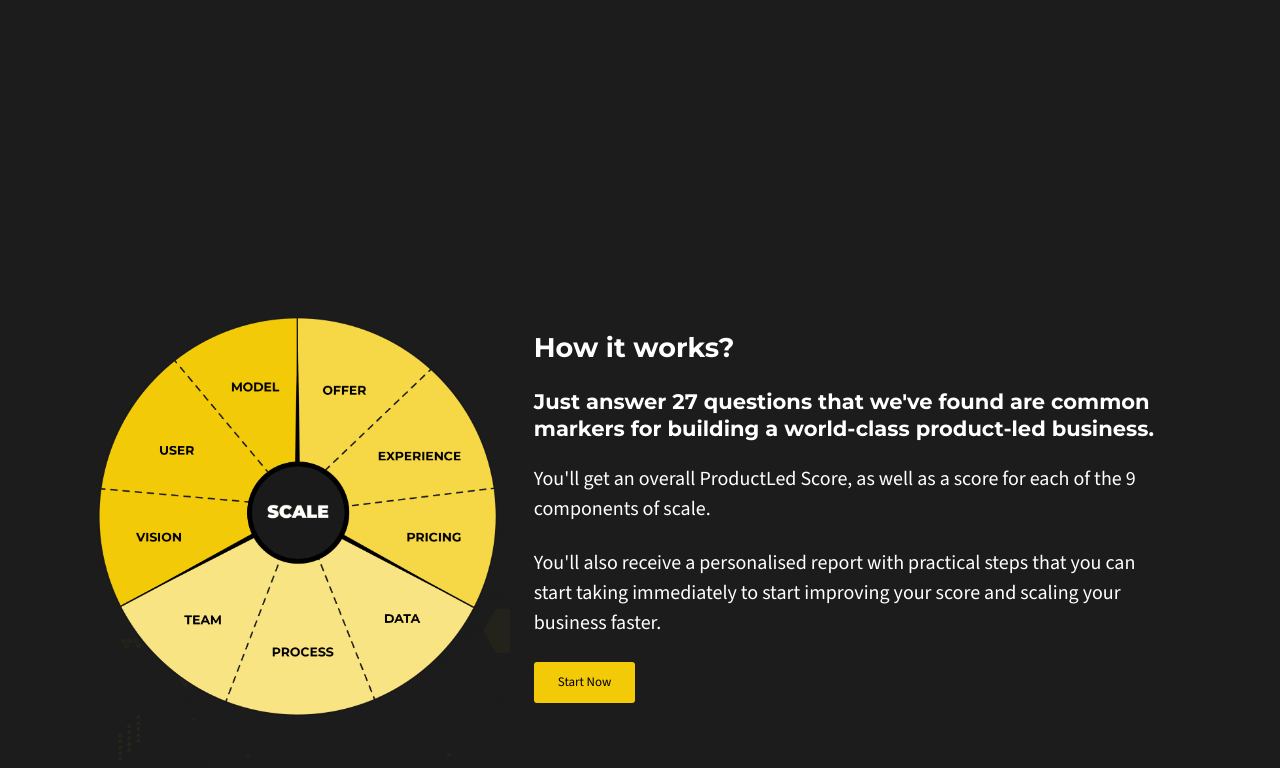
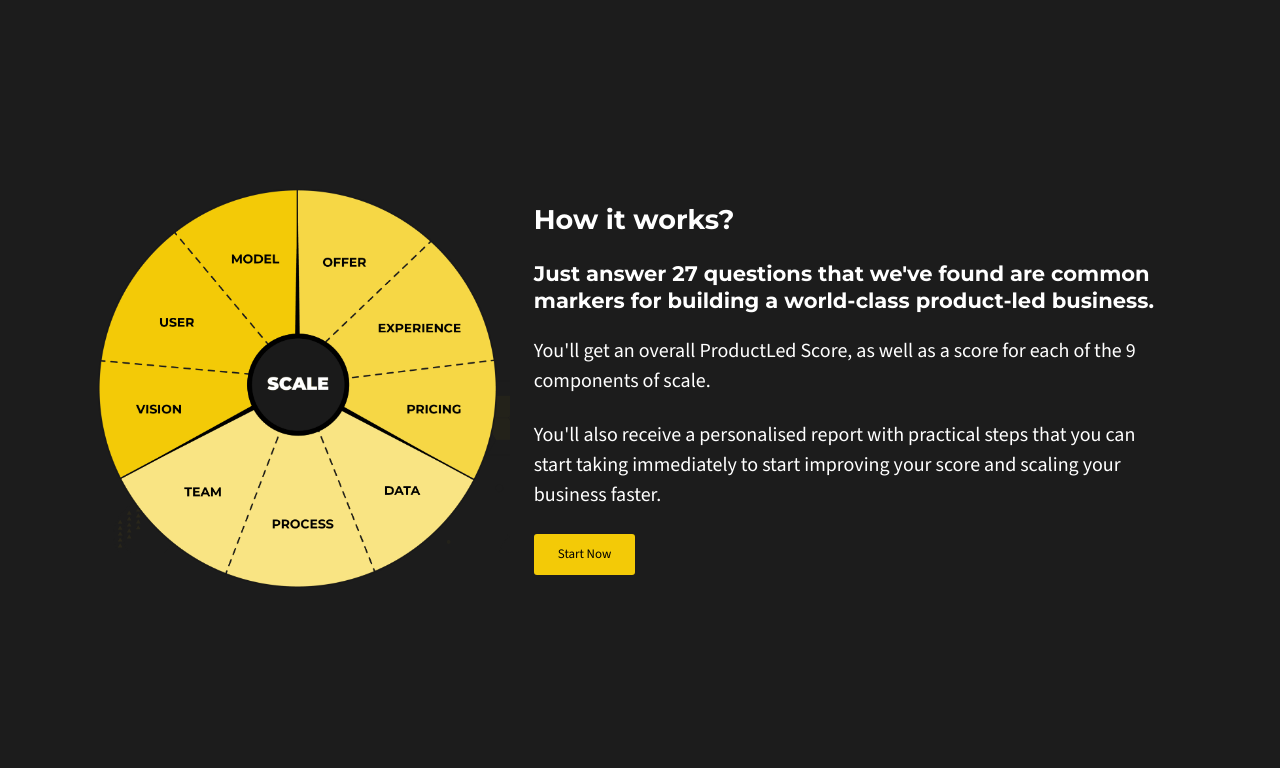
Before and after one commit to karunshakya/assessment, a plain HTML site: page index.html in a window 1280 px wide. Shown: the part 1692-2460 px from the top of the page. Drawn offline with nearby package versions, Linux system fonts and the light colour scheme.

Commit message:
fix spacing

```diff
--- a/app/scss/_how-works.scss
+++ b/app/scss/_how-works.scss
@@ -29,7 +29,7 @@
         @include breakpoints-up(large){
         flex: 2;
         order: 1;
-        height: 41rem;
+        height: 20rem;
         background-image: none;
         //background-image: url('../../images/bg-intro-desktop.svg');
         //background-position: left center;
--- a/index.html
+++ b/index.html
@@ -85,7 +85,7 @@
             Curious how accurate your results will be?
         </h2>
         <div class="testimonials__list">
-            <div class="testimonial container--px container--pb">
+            <div class="testimonial container--px">
                 <img src="./images/claudiu.jpg" alt="Claudiu Murariu">
                 <p>"Freakishly accurate" doesn't do it justice. It lays out great resources to address your product growth problems."</p>
                 <div class="name">Claudiu Murariu</div>
@@ -100,10 +100,10 @@
         </div>
     </section>
 
-    <section class="how-works container">
+    <section class="how-works container container--py">
         <div class="container">
 
-            <div class="how-works__text  container--pall">
+            <div class="how-works__text  container--px">
                     <h2>
                         How it works?
                     </h2>
```
Also changed, not shown: app/scss/style.css.
